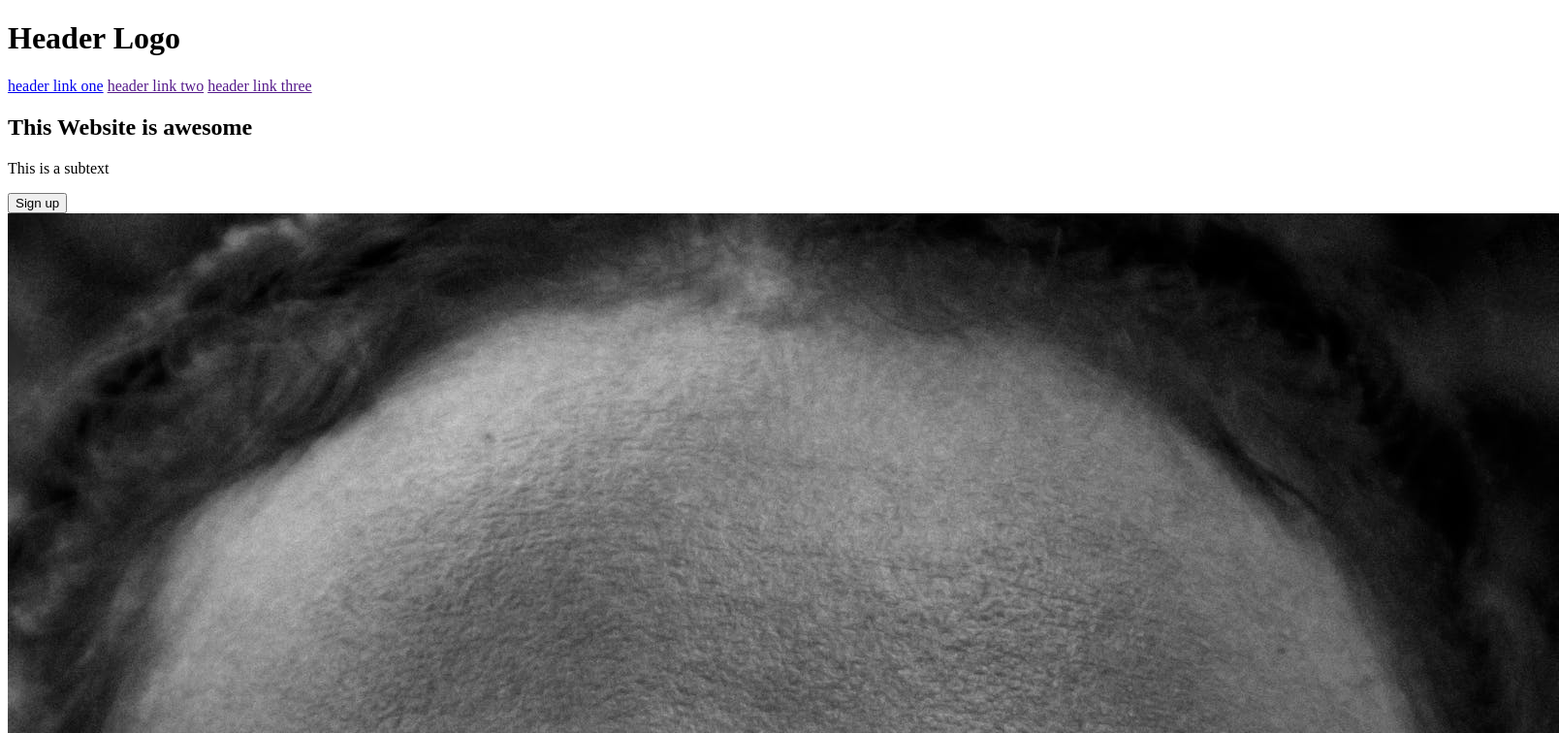
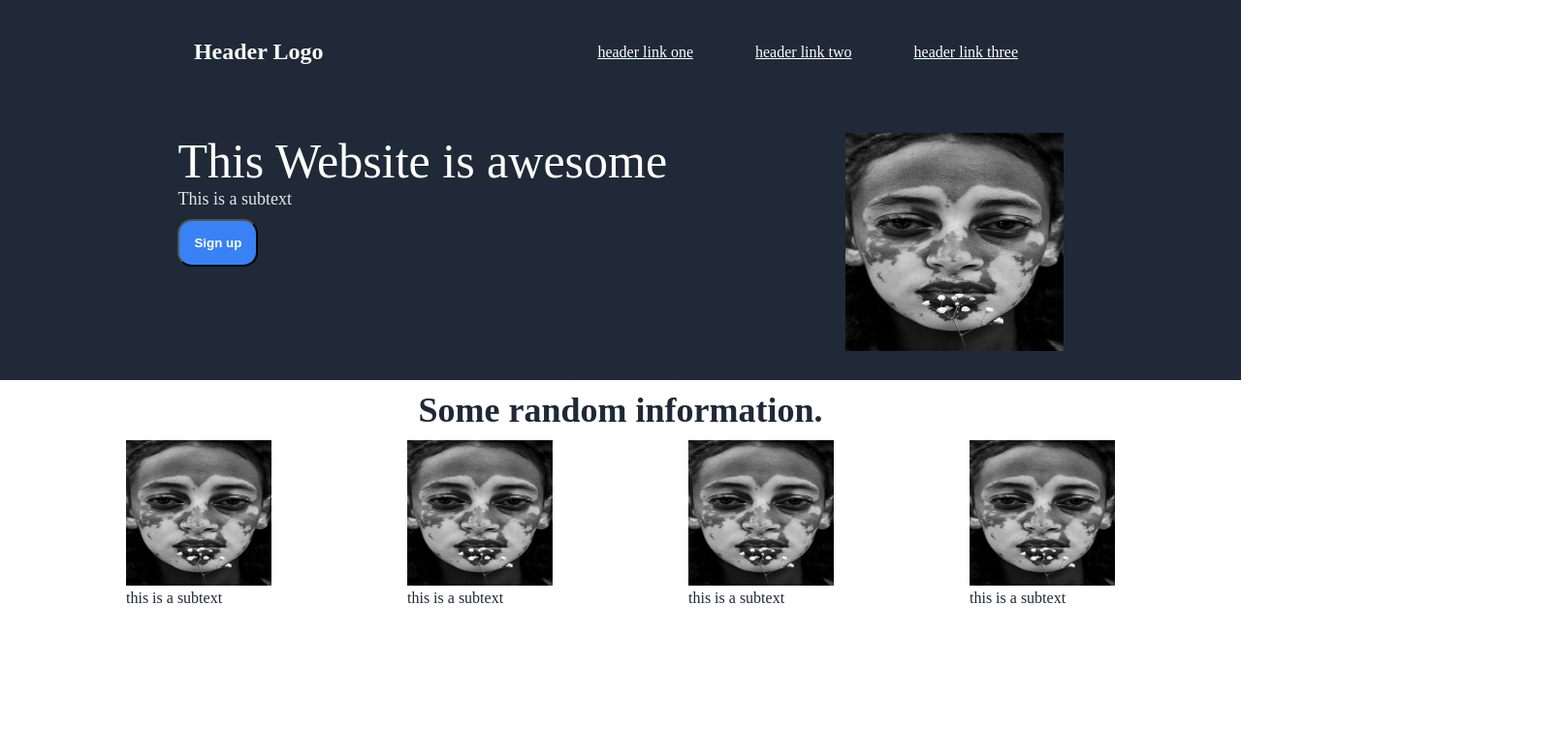
Before and after one commit to carlojian/landing-page, a plain HTML site: page index.html in a window 1280 px wide. Shown: the top 756 px of the page at 97% size, 1608 px wide, since content can reach past the window. Drawn offline with Linux system fonts and the light colour scheme.

Commit message:
Create information section
Added information boxes with image and subtext
below

Need to minimize the gap between items

```diff
--- a/index.html
+++ b/index.html
@@ -5,27 +5,51 @@
 <head>
     <meta charset="UTF-8">
     <title>Landing Page</title>
+    <link rel="stylesheet" href="styles.css">
 </head>
 
 <body>
 
 <div class="header-box">
-    <h1>Header Logo</h1>
-    <a href="https://cdn.statically.io/gh/TheOdinProject/curriculum/81a5d553f4073e593d23a6a
-    b00d50eef8620796d/foundations/html_css/project/imgs/02.png">header link one</a>
-    <a href="">header link two</a>
-    <a href="">header link three</a>
+    <header>Header Logo</header>
+    <ul>
+        <li><a href="https://cdn.statically.io/gh/TheOdinProject/curriculum/81a5d553f4073e593d23a6a
+        b00d50eef8620796d/foundations/html_css/project/imgs/02.png">header link one</a></li>
+        <li><a href="#">header link two</a></li>
+        <Li><a href="#">header link three</a></Li>
+    </ul>
 </div>
 
 <div class="container-hero">
     <div class="hero-item">
         <h2 class="hero-main">This Website is awesome</h2>
         <p class="hero-secondary">This is a subtext</p>
-        <button href="">Sign up</button>
+        <button href="#">Sign up</button>
     </div>
     <img src="images/vitiligo-baby.jpeg" alt="vitiligo baby">
 </div>
 
+<div class="info-box">
+    <h3 class="info-header">Some random information.</h3>
+    <ul class="info-list">
+        <li><img src="images/vitiligo-baby.jpeg" alt="vitiligo baby">
+            <p>this is a subtext</p>
+        </li>
+
+        <li><img src="images/vitiligo-baby.jpeg" alt="vitiligo baby">
+            <p>this is a subtext</p>
+        </li>
+
+        <li><img src="images/vitiligo-baby.jpeg" alt="vitiligo baby">
+            <p>this is a subtext</p>
+        </li>
+
+        <li><img src="images/vitiligo-baby.jpeg" alt="vitiligo baby">
+            <p>this is a subtext</p>
+        </li>
+
+    </ul>
+</div>
 
 </body>
 
--- a/styles.css
+++ b/styles.css
@@ -0,0 +1,104 @@
+* {
+    box-sizing: border-box;
+    margin: 0;
+    padding: 0;
+    color: white;
+}
+
+.header-box, .container-hero {
+    background-color: #1F2937;
+}
+
+.header-box {
+    background-color: #1F2937;
+    display: flex;
+    justify-content: space-evenly;
+    padding: 10px;
+    align-items: center;
+}
+
+header {
+    flex: 0 1 1;
+    font-size: 24px;
+    font-weight: 800;
+    padding: 30px 5%;
+    color: #F9FAF8;
+}
+
+.header-box ul {
+   text-decoration: none;
+   list-style: none;
+   padding: 30px 5%;
+}
+
+.header-box li {
+    display: inline-block;
+    padding: 0 30px;
+}
+
+
+img {
+    height: 225px;
+    width: 225px;
+}
+
+.container-hero {
+    display: flex;
+    justify-content: space-evenly;
+    padding: 30px 0 ;
+}
+
+.container-hero .hero-item,
+.container-hero img {
+    flex: 0 1 1;
+}
+
+.hero-main {
+    font-size: 50px;
+    font-weight: 400;
+}
+
+.hero-secondary {
+    font-size: 18px;
+    color: #E5E7EB;
+}
+
+button {
+    background-color: #3882F6;
+    padding: 15px;
+    border-radius: 15px;
+    font-weight: bold;
+    margin-top: 10px;
+}
+
+.info-list {
+    display: flex;
+    justify-content: space-evenly;
+    gap: 10px;
+}
+
+.info-list li {
+    flex: 0 1 0;
+    width: 150px;
+    padding: 0;
+
+}
+
+.info-list p {
+    flex-wrap: wrap;
+    width: 150px;
+    color: #1F2937;
+}
+
+.info-list img {
+    width: 150px;
+    height: 150px;
+}
+
+.info-header {
+    font-size: 36px;
+    font-weight: 800;
+    color: #1F2937;
+    text-align: center;
+    margin: 10px 0;
+}
```
